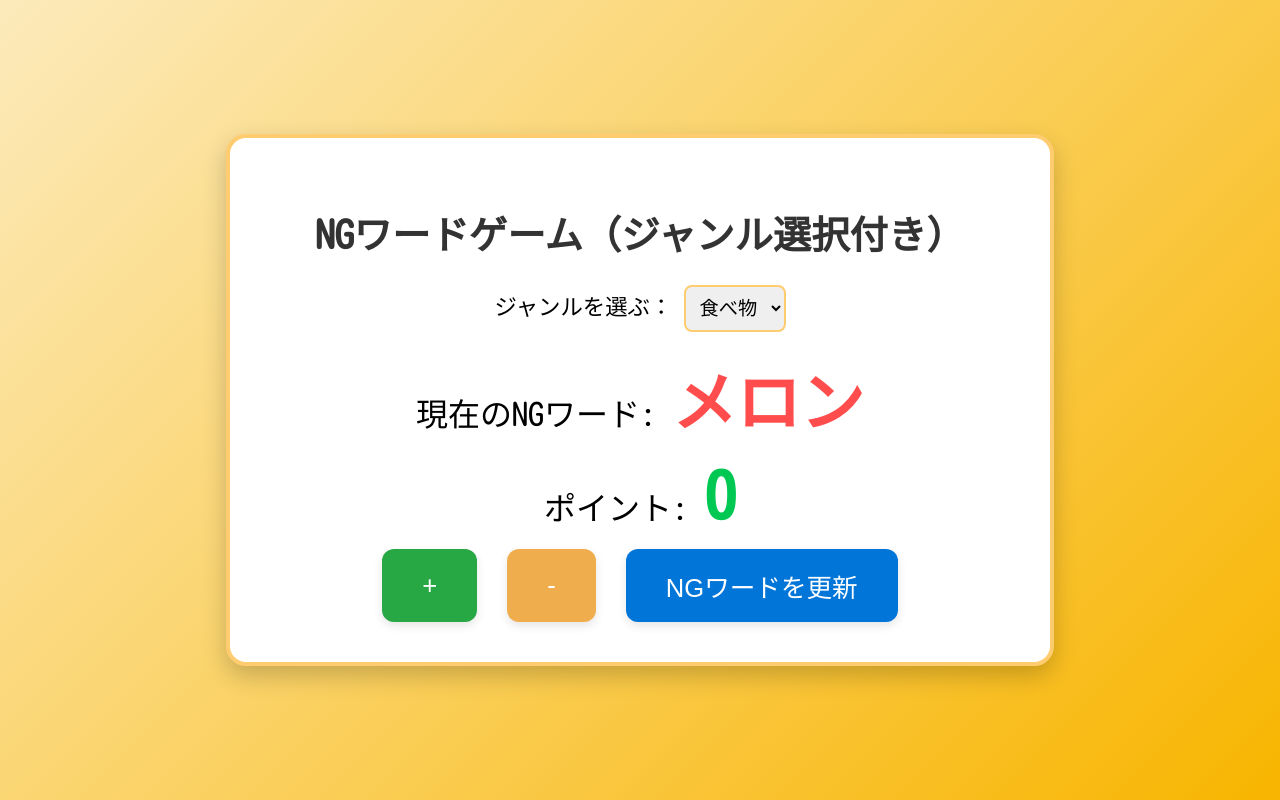
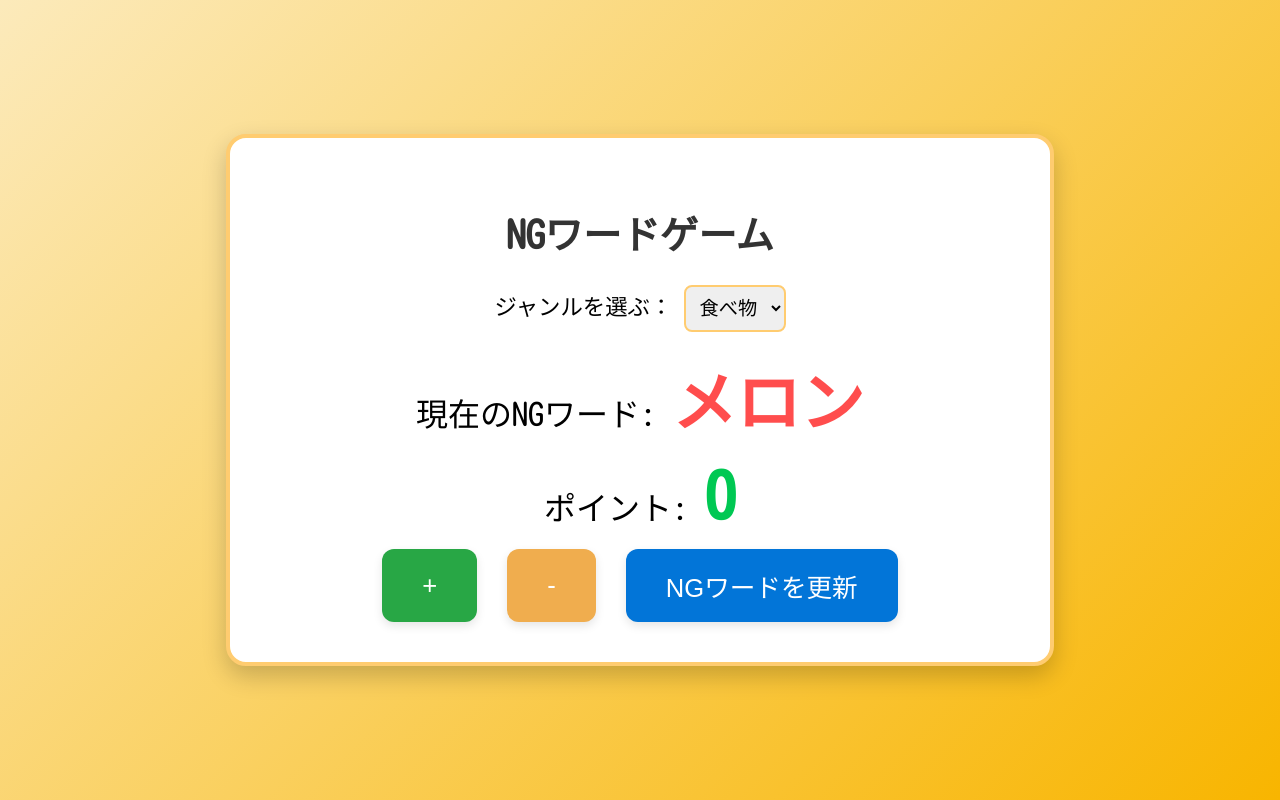
Before and after one commit to nizo1-7/NGWORDGAME, a plain HTML site: page index.html in a window 1280 px wide. Drawn offline with Linux system fonts and the light colour scheme.

Commit message:
Update index.html

```diff
--- a/index.html
+++ b/index.html
@@ -131,7 +131,7 @@
 </head>
 <body>
   <div class="game-container">
-    <h1>NGワードゲーム（ジャンル選択付き）</h1>
+    <h1>NGワードゲーム</h1>
 
     <div class="genre-select">
       ジャンルを選ぶ：
```
